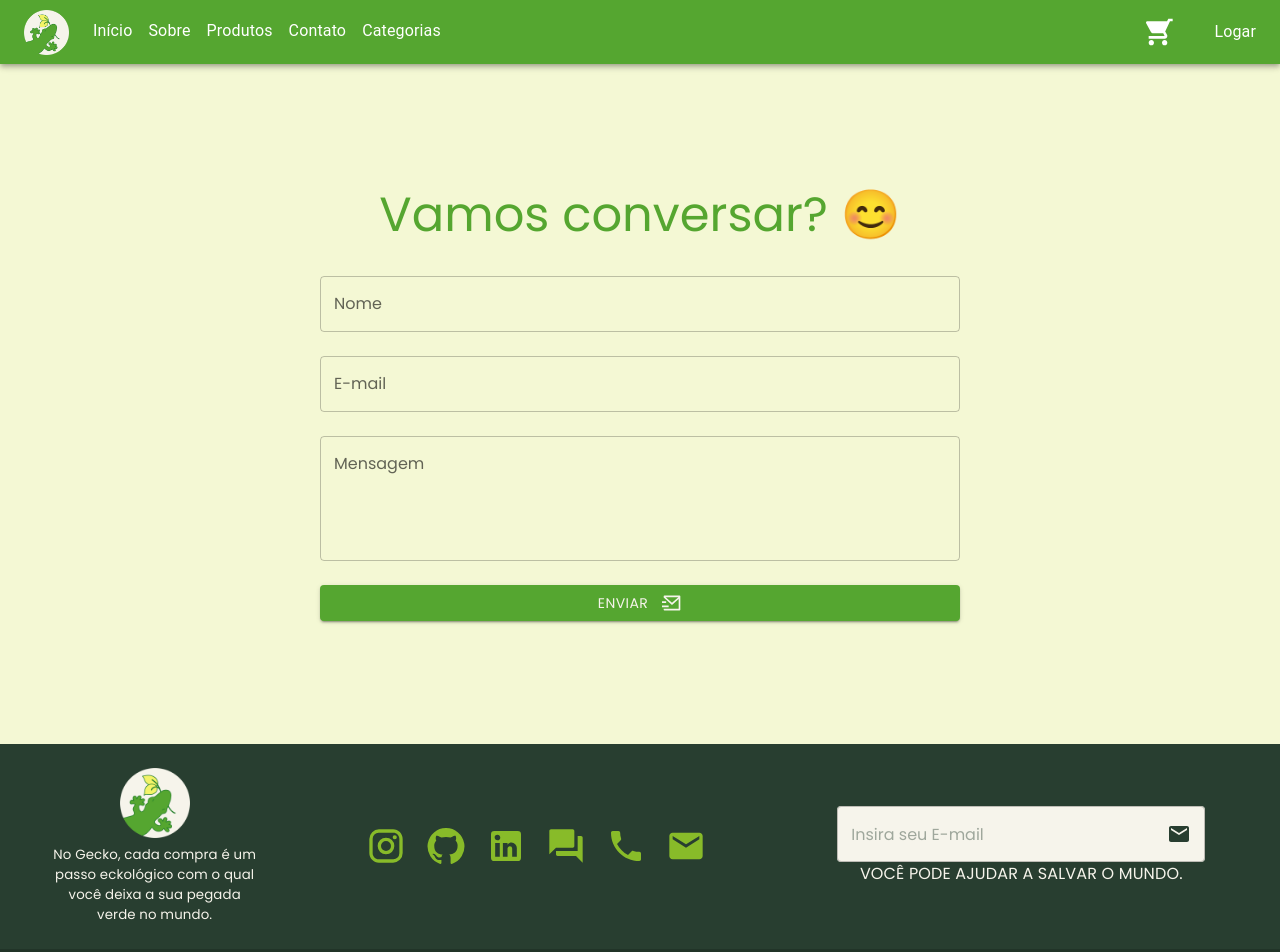
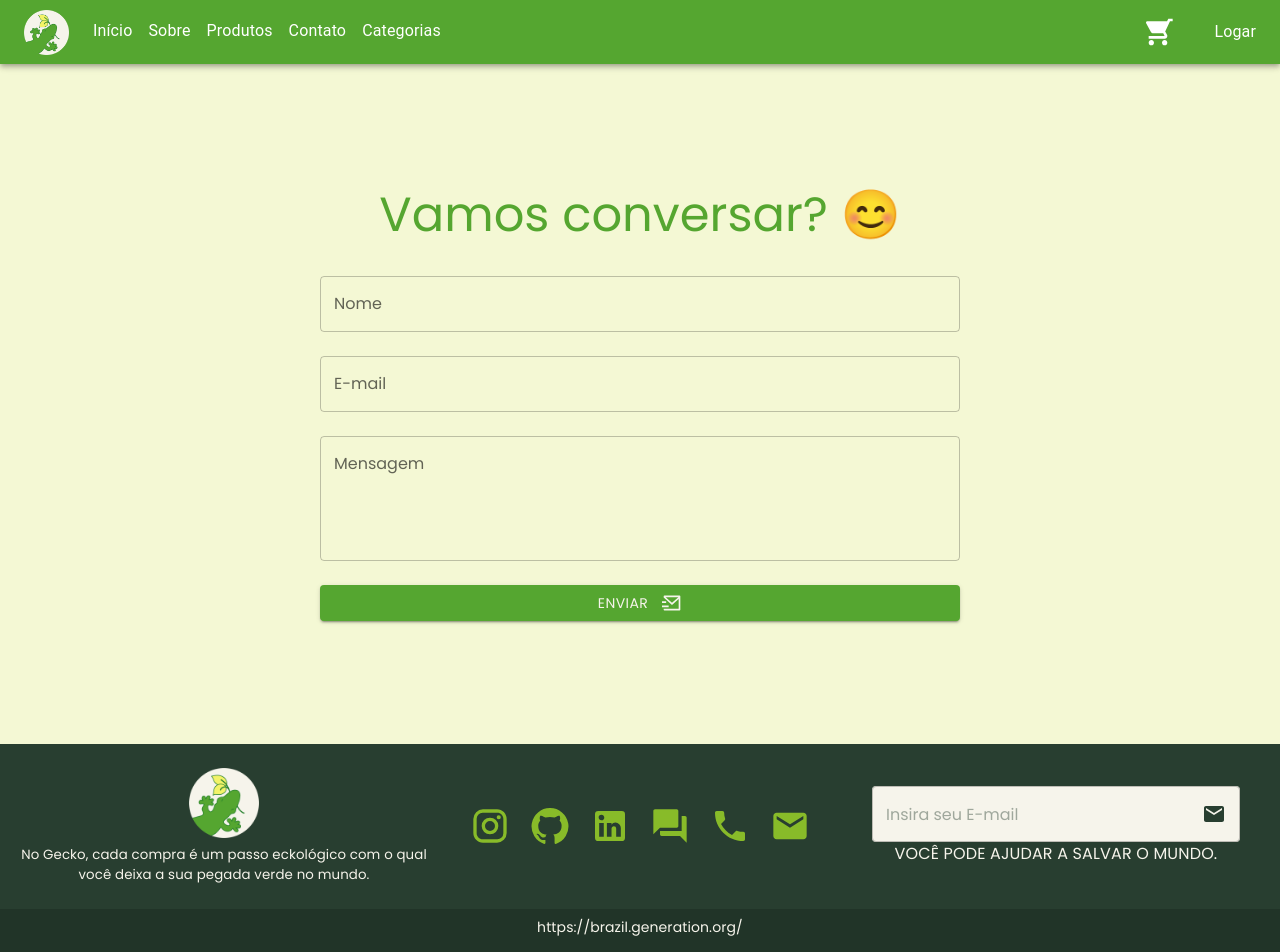
Before and after one commit to ProjetoGecko/frontend, a React (Vite) app: page /contato in a window 1280 px wide. Shown: the top 952 px of the page. Built offline with nearby package versions, Linux system fonts and the light colour scheme.

Commit message:
centralizando footer

```diff
--- a/src/components/static/Footer/Footer.tsx
+++ b/src/components/static/Footer/Footer.tsx
@@ -15,7 +15,7 @@ function Footer() {
     return (
         <>
             <Grid container xs={12} className="footer_conteudo">
-                <Grid item xs={2} className="footer_contacts">
+                <Grid item xs={4} className="footer_contacts">
                     <img className="Slogan" src={Logo} alt="Logo" width="70px" height="70px" />
                     <Grid className="footer_contacts">
                         <Typography className="Slogan-texto">No Gecko, cada compra é um passo eckológico com o qual você deixa a sua pegada verde no mundo.</Typography>
```
